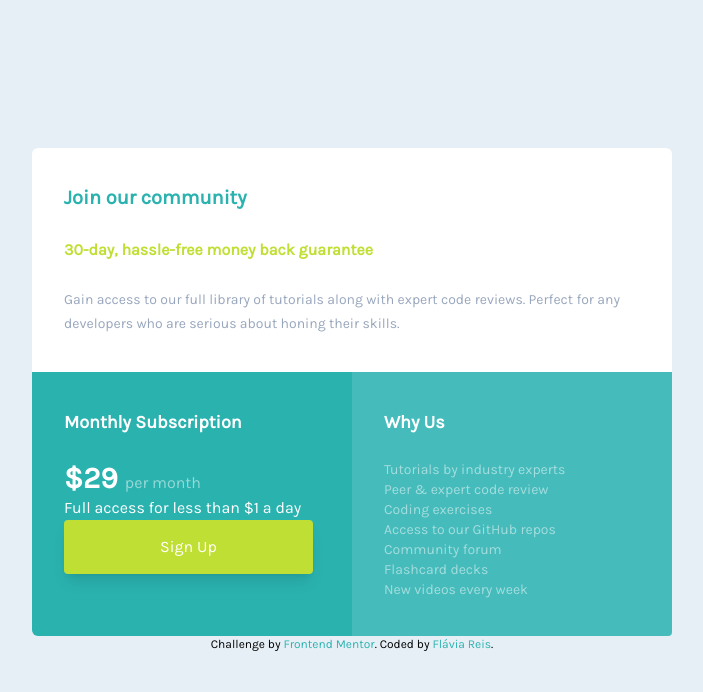
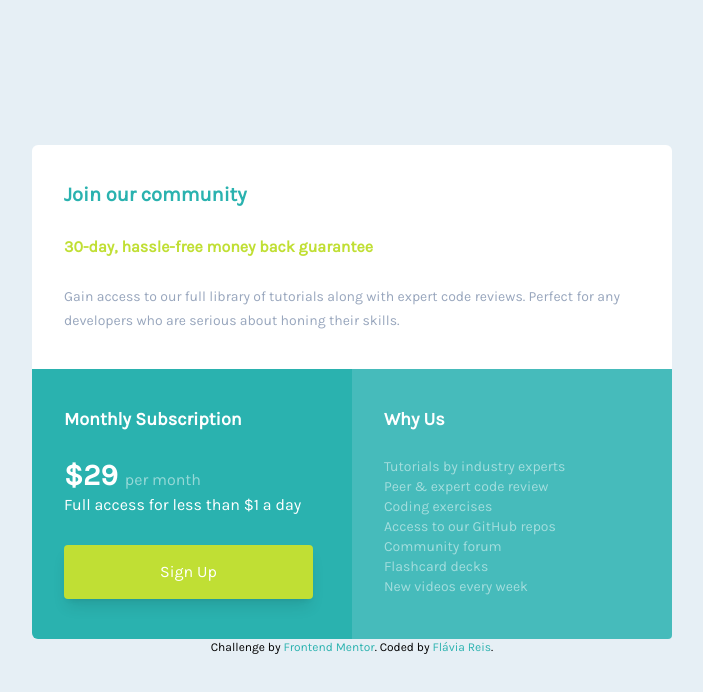
Before and after one commit to flaviare1s/single-price-grid-component, a website: page index.html in a window 1280 px wide. Shown: the whole page, without its empty margins (288-991 px from the left). Drawn offline with nearby package versions, Linux system fonts and the light colour scheme.

Commit message:
Update index.html

```diff
--- a/index.html
+++ b/index.html
@@ -47,7 +47,7 @@
         <span class="text-3xl font-bold">&dollar;29 </span>
         <span class="opacity-50"> per month</span></p>
       <p class="text-white">Full access for less than &dollar;1 a day</p>
-      <button class="bg-amareloBrilho text-white py-3.6 px-24 rounded mt-6-md shadow-lg">Sign Up</button>
+      <button class="bg-amareloBrilho text-white py-3.6 mt-7 mb-1 px-24 rounded mt-6-md shadow-lg">Sign Up</button>
     </div>
     <div class="py-7 px-6 bg-cianoOpaco text-white text-sm md:rounded-br md:col-span-1 md:py-9 md:px-8">
       <h2 class="text-lg font-bold pb-6">Why Us</h2>
```
